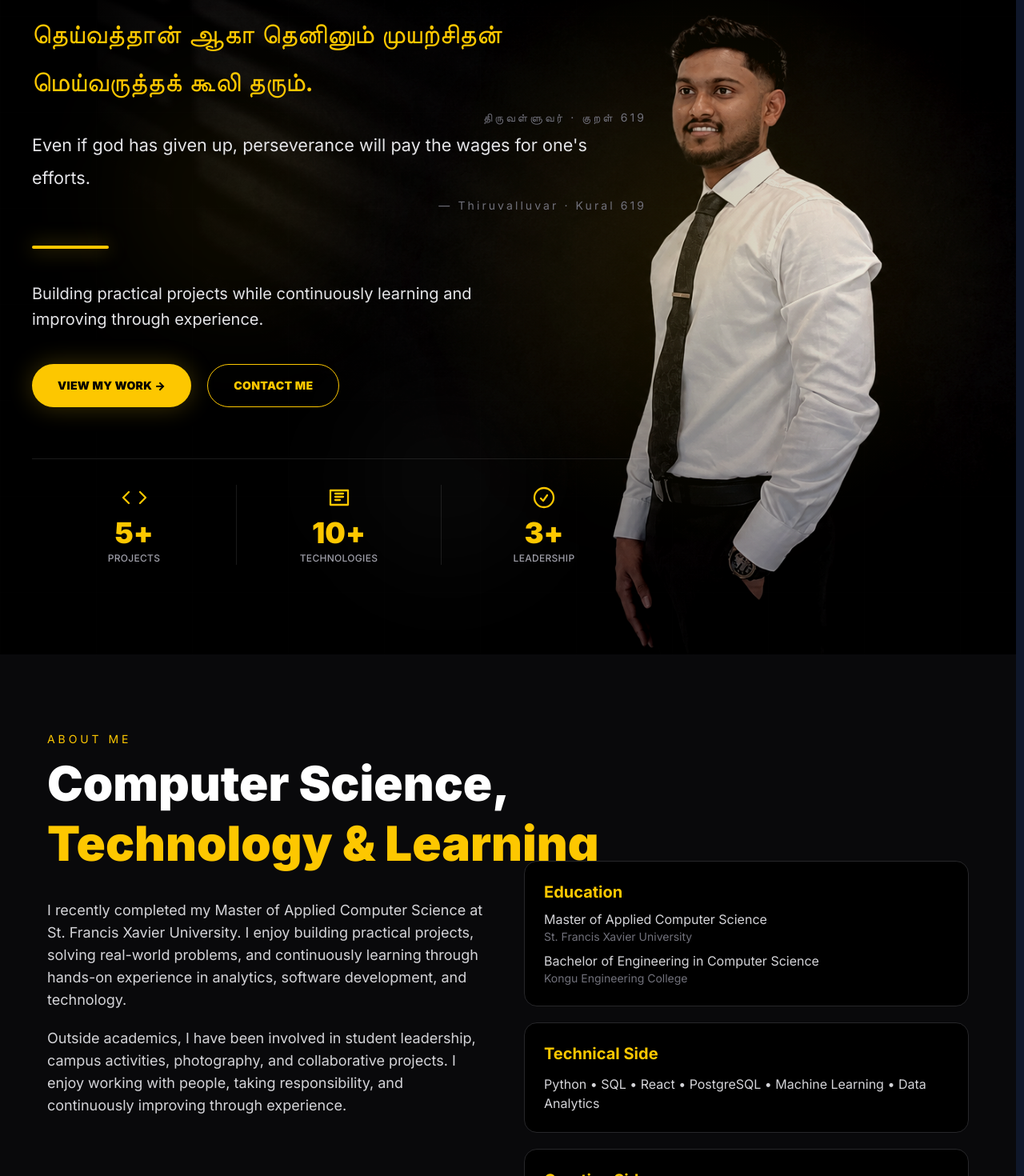
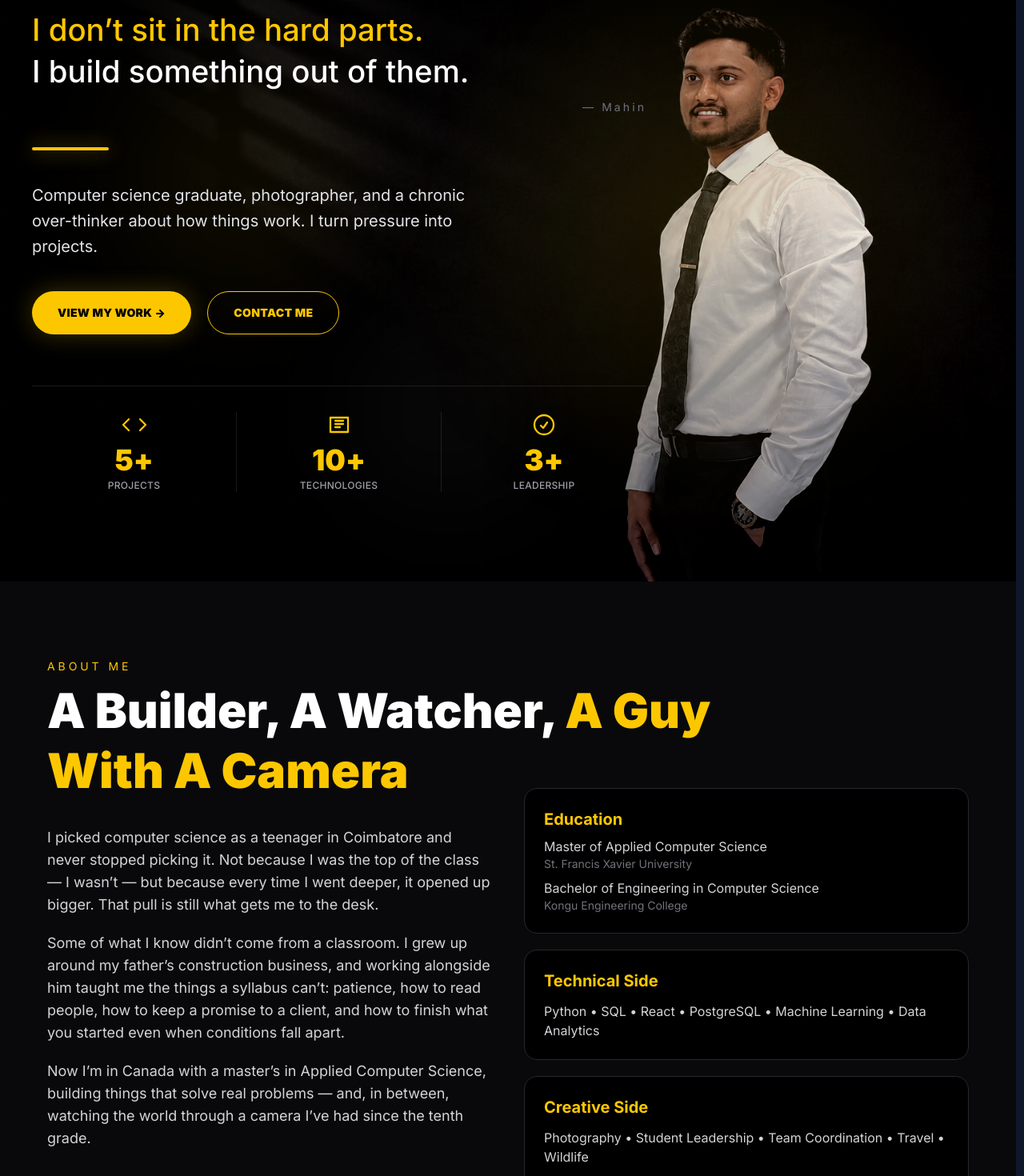
Before and after one commit to mahinvishnukb/portfolio, a React (Vite) app: page / in a window 1280 px wide. Shown: the part 100-1570 px from the top of the page at 80% size. Built offline with nearby package versions, Linux system fonts and the light colour scheme.

Commit message:
Make portfolio personal: own hero line, rewritten About, How I Work principles

```diff
--- a/src/App.jsx
+++ b/src/App.jsx
@@ -8,6 +8,7 @@ import Skills from "./components/Skills";
 import Photography from "./components/Photography";
 import Achievements from "./components/Achievements";
 import Experience from "./components/Experience";
+import Ethos from "./components/Ethos";
 
 const projects = [
   {
@@ -177,6 +178,7 @@ function App() {
       <Achievements />
       <ProjectsSection />
       <Experience />
+      <Ethos />
       <Skills />
       <Photography />
       <Contact />
--- a/src/components/About.jsx
+++ b/src/components/About.jsx
@@ -10,18 +10,22 @@ const About = () => {
         </p>
 
         <h2 className="max-w-4xl text-2xl font-black leading-tight sm:text-4xl md:text-6xl">
-          Computer Science,
-          <span className="text-yellow-400"> Technology & Learning</span>
+          A Builder, A Watcher,
+          <span className="text-yellow-400"> A Guy With A Camera</span>
         </h2>
 
         <div className="mt-8 grid gap-8 md:grid-cols-2 md:gap-10">
           <div>
             <p className="text-sm leading-6 text-zinc-300 sm:text-base sm:leading-7 md:text-lg">
-              I recently completed my Master of Applied Computer Science at St. Francis Xavier University. I enjoy building practical projects, solving real-world problems, and continuously learning through hands-on experience in analytics, software development, and technology.
+              I picked computer science as a teenager in Coimbatore and never stopped picking it. Not because I was the top of the class &mdash; I wasn&rsquo;t &mdash; but because every time I went deeper, it opened up bigger. That pull is still what gets me to the desk.
             </p>
 
             <p className="mt-4 text-sm leading-6 text-zinc-300 sm:mt-5 sm:text-base sm:leading-7 md:text-lg">
-              Outside academics, I have been involved in student leadership, campus activities, photography, and collaborative projects. I enjoy working with people, taking responsibility, and continuously improving through experience.
+              Some of what I know didn&rsquo;t come from a classroom. I grew up around my father&rsquo;s construction business, and working alongside him taught me the things a syllabus can&rsquo;t: patience, how to read people, how to keep a promise to a client, and how to finish what you started even when conditions fall apart.
+            </p>
+
+            <p className="mt-4 text-sm leading-6 text-zinc-300 sm:mt-5 sm:text-base sm:leading-7 md:text-lg">
+              Now I&rsquo;m in Canada with a master&rsquo;s in Applied Computer Science, building things that solve real problems &mdash; and, in between, watching the world through a camera I&rsquo;ve had since the tenth grade.
             </p>
           </div>
 
@@ -67,6 +71,10 @@ const About = () => {
               <p className="mt-3 text-zinc-300">
                 Photography • Student Leadership • Team Coordination • Travel • Wildlife
               </p>
+
+              <p className="mt-3 text-sm leading-6 text-zinc-500">
+                Shooting on the same Nikon D5200 since tenth grade. I see the world in frames.
+              </p>
             </div>
           </div>
         </div>
--- /dev/null
+++ b/src/components/Ethos.jsx
@@ -0,0 +1,108 @@
+import { motion } from "framer-motion";
+
+const principles = [
+  {
+    no: "01",
+    title: "Pressure goes somewhere",
+    body: "When something weighs on me, I don't sit in it — I put it into work. Most of what I've built started as a bad week I decided to convert into something that would outlast it.",
+  },
+  {
+    no: "02",
+    title: "Everything has a reason under it",
+    body: "The world isn't doing random things to you. There's usually logic beneath the parts that don't go your way. Finding it doesn't remove the difficulty, but it gives you somewhere to stand.",
+  },
+  {
+    no: "03",
+    title: "A word given is a word kept",
+    body: "When someone trusts you, that trust is a promise — even when nobody said it out loud. I don't break those. It's the single rule I hold hardest.",
+  },
+  {
+    no: "04",
+    title: "Clean surface, clear head",
+    body: "I don't like mess — real or digital. Clutter is just work arriving late. If something stops being useful, I let it go, and the thinking gets easier.",
+  },
+  {
+    no: "05",
+    title: "Take the advice, then make your own call",
+    body: "Experienced people can only guide you from their own road — their timing, their circumstances. Collect the opinions, then decide what actually suits you. If you're going to lose, lose on your own call.",
+  },
+  {
+    no: "06",
+    title: "The hard part is the price of the good part",
+    body: "The most difficult stretch I've been through is also the one I look back on most warmly. Struggle is what makes the memory worth keeping. If nothing's competing, the goal was never worth much.",
+  },
+];
+
+function PrincipleCard({ item, index }) {
+  return (
+    <motion.div
+      initial={{ opacity: 0, y: 30 }}
+      whileInView={{ opacity: 1, y: 0 }}
+      viewport={{ once: true, amount: 0.2 }}
+      transition={{ duration: 0.6, delay: index * 0.08, ease: [0.16, 1, 0.3, 1] }}
+      className="group relative rounded-2xl border border-zinc-800 bg-zinc-950/70 p-5 transition duration-300 hover:border-yellow-400/40 hover:shadow-[0_0_35px_rgba(250,204,21,0.06)] sm:p-6"
+    >
+      <span className="text-[11px] font-black tracking-[0.25em] text-yellow-400/70">
+        {item.no}
+      </span>
+
+      <h3 className="mt-2 text-base font-bold leading-snug text-white sm:text-lg">
+        {item.title}
+      </h3>
+
+      <p className="mt-2.5 text-xs leading-6 text-zinc-400 sm:text-sm sm:leading-6">
+        {item.body}
+      </p>
+    </motion.div>
+  );
+}
+
+function Ethos() {
+  return (
+    <section
+      id="ethos"
+      className="relative overflow-hidden bg-zinc-950 px-6 py-16 text-white md:px-12 md:py-24"
+    >
+      <div className="absolute inset-0 bg-[radial-gradient(circle_at_bottom_right,rgba(250,204,21,0.07),transparent_40%)]" />
+
+      <div className="relative z-10 mx-auto w-full max-w-6xl">
+        <div className="mb-10 max-w-3xl md:mb-12">
+          <p className="mb-3 text-xs uppercase tracking-[0.3em] text-yellow-400">
+            What I Stand On
+          </p>
+
+          <h2 className="text-2xl font-black leading-tight sm:text-4xl md:text-5xl">
+            How I Work
+          </h2>
+
+          <p className="mt-3 max-w-2xl text-xs leading-6 text-zinc-400 sm:text-sm sm:leading-7">
+            A résumé shows what I&rsquo;ve done. These are the things underneath it &mdash; the rules I actually operate by, learned the slow way.
+          </p>
+        </div>
+
+        <div className="grid gap-4 sm:grid-cols-2 sm:gap-5 lg:grid-cols-3">
+          {principles.map((item, index) => (
+            <PrincipleCard key={item.no} item={item} index={index} />
+          ))}
+        </div>
+
+        <motion.blockquote
+          initial={{ opacity: 0 }}
+          whileInView={{ opacity: 1 }}
+          viewport={{ once: true }}
+          transition={{ duration: 0.9, delay: 0.2 }}
+          className="mx-auto mt-12 max-w-3xl border-l-2 border-yellow-400/60 pl-5 sm:mt-16 sm:pl-6"
+        >
+          <p className="text-base font-medium leading-relaxed text-zinc-200 sm:text-xl sm:leading-relaxed">
+            &ldquo;The road doesn&rsquo;t end &mdash; but neither do you.&rdquo;
+          </p>
+          <footer className="mt-2 text-xs tracking-[0.22em] text-zinc-500 sm:text-sm">
+            — Mahin
+          </footer>
+        </motion.blockquote>
+      </div>
+    </section>
+  );
+}
+
+export default Ethos;
--- a/src/components/Hero.jsx
+++ b/src/components/Hero.jsx
@@ -43,36 +43,24 @@ const Hero = () => {
       >
         <div className="w-full max-w-[92vw] pt-16 sm:max-w-3xl sm:pt-20 md:pt-0">
 
-          <div className="space-y-1">
-            <div className="space-y-1">
-              <p className="max-w-3xl text-[1.05rem] font-medium leading-[1.8] text-yellow-400 sm:text-[1.7rem] md:text-[2.1rem]">
-                தெய்வத்தான் ஆகா தெனினும் முயற்சிதன் மெய்வருத்தக் கூலி தரும்.
+          <div className="space-y-2">
+            <p className="max-w-3xl text-[1.35rem] font-medium leading-[1.5] text-yellow-400 sm:text-[2rem] sm:leading-[1.35] md:text-[2.4rem]">
+              I don&rsquo;t sit in the hard parts.
+              <br className="hidden sm:block" />{" "}
+              <span className="text-white">I build something out of them.</span>
+            </p>
+
+            <div className="flex max-w-3xl justify-end">
+              <p className="text-xs tracking-[0.22em] text-zinc-500 sm:text-sm">
+                — Mahin
               </p>
-
-              <div className="flex justify-end max-w-3xl">
-                <p className="text-xs tracking-[0.22em] text-zinc-500 sm:text-sm">
-                  திருவள்ளுவர் · குறள் 619
-                </p>
-              </div>
-            </div>
-
-            <div className="space-y-1">
-              <p className="max-w-3xl text-[1rem] leading-[1.9] text-zinc-200 sm:text-[1.2rem] md:text-[1.35rem]">
-                Even if god has given up, perseverance will pay the wages for one's efforts.
-              </p>
-
-              <div className="flex justify-end max-w-3xl">
-                <p className="text-xs tracking-[0.22em] text-zinc-500 sm:text-sm">
-                  — Thiruvalluvar · Kural 619
-                </p>
-              </div>
             </div>
           </div>
 
           <div className="my-8 h-1 w-20 rounded-full bg-yellow-400 shadow-[0_0_25px_rgba(250,204,21,0.6)] sm:my-10 sm:w-24" />
 
           <p className="max-w-[92vw] text-base leading-7 text-zinc-200 sm:max-w-xl sm:text-lg sm:leading-8 md:text-xl">
-            Building practical projects while continuously learning and improving through experience.
+            Computer science graduate, photographer, and a chronic over-thinker about how things work. I turn pressure into projects.
           </p>
 
           <div className="mt-8 flex flex-col gap-4 sm:mt-10 sm:flex-row sm:flex-wrap sm:gap-5">
--- a/src/components/Photography.jsx
+++ b/src/components/Photography.jsx
@@ -126,6 +126,10 @@ const Photography = () => {
             quiet wildlife frame, a natural portrait, or a moment from travel, I
             enjoy capturing the small details that make a scene feel alive.
           </p>
+
+          <p className="mt-4 max-w-xl text-sm leading-7 text-slate-400 sm:text-base sm:leading-8">
+            My cousin handed me a Nikon D5200 back in his college days &mdash; it&rsquo;s been in my hands since the tenth grade, and it&rsquo;s still the camera I shoot on. I keep every frame, because a photograph does something no memory can: open one and it teleports you. Not remembering the moment. Standing in it again.
+          </p>
         </motion.div>
 
         <motion.div
```
